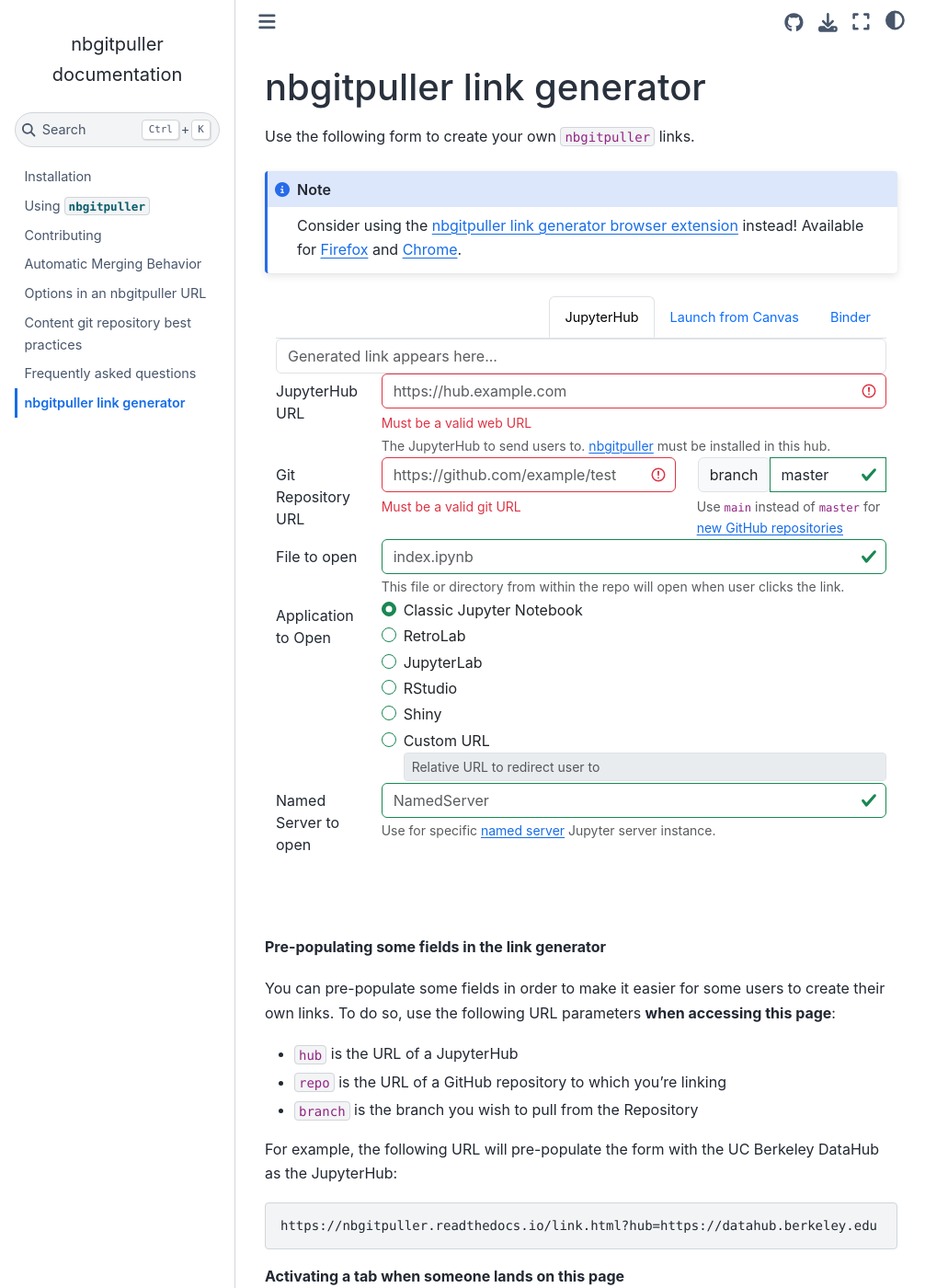
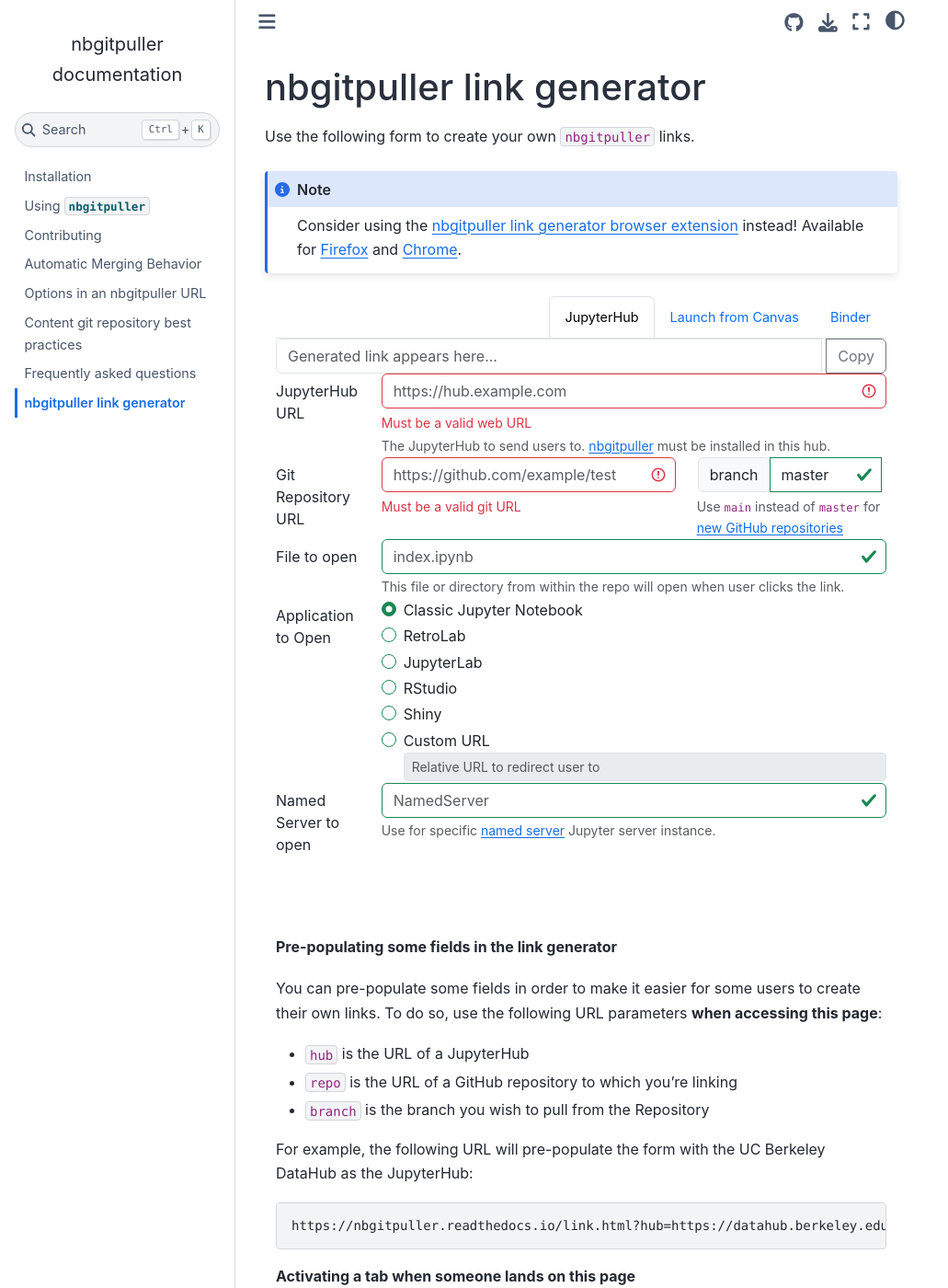
Before and after one commit to jupyterhub/nbgitpuller, a Sphinx documentation site: the page built from docs/link.rst, in a window 1280 px wide and 1400 px high. Shown: the whole window at 92% size, without its empty margins (0-1031 px from the left). Built offline with Sphinx 7.4.7 and the Sphinx Book theme 1.1.4, drawn with Linux system fonts in a browser that asks for light colours.

Commit message:
Add copy button for link generator

```diff
--- a/docs/_static/link_gen/link.js
+++ b/docs/_static/link_gen/link.js
@@ -283,3 +283,10 @@
     // Do an initial render, to make sure our disabled / enabled properties are correctly set
     render();
 }
+
+function copyLink(elementId) {
+  var copyText = document.getElementById(elementId);
+  copyText.select();
+  copyText.setSelectionRange(0, 99999);
+  navigator.clipboard.writeText(copyText.value);
+}
--- a/docs/link.rst
+++ b/docs/link.rst
@@ -38,17 +38,25 @@
              </ul>
 
              <div class="tab-content">
-               <div class="tab-pane fade show active" id="auth-default" role="tabpanel" aria-labelledby="tab-auth-default" tabindex="0">
-                 <input type="text" readonly class="form-control form-control" id="default-link" name="auth-default-link" placeholder="Generated link appears here...">
-               </div>
-               <div class="tab-pane fade" id="auth-canvas" role="tabpanel" aria-labelledby="tab-auth-canvas"  tabindex="0">
-                 <input type="text" readonly class="form-control form-control" id="canvas-link" name="auth-canvas-link" placeholder="Generated canvas 'external app' link appears here...">
-               </div>
-               <div class="tab-pane fade" id="auth-binder" role="tabpanel" aria-labelledby="tab-auth-binder"  tabindex="0">
-                 <input type="text" readonly class="form-control form-control" id="binder-link" name="auth-binder-link" placeholder="Generated Binder link appears here...">
-               </div>
+              <div class="tab-pane fade show active" id="auth-default" role="tabpanel" aria-labelledby="tab-auth-default" tabindex="0">
+                  <div class="input-group">
+                      <input type="text" readonly class="form-control form-control" id="default-link" name="auth-default-link" placeholder="Generated link appears here...">
+                      <button class="btn btn-outline-secondary" type="button" onclick="copyLink('default-link')">Copy</button>
+                  </div>
+              </div>
+              <div class="tab-pane fade" id="auth-canvas" role="tabpanel" aria-labelledby="tab-auth-canvas" tabindex="0">
+                  <div class="input-group">
+                      <input type="text" readonly class="form-control form-control" id="canvas-link" name="auth-canvas-link" placeholder="Generated canvas 'external app' link appears here...">
+                      <button class="btn btn-outline-secondary" type="button" onclick="copyLink('canvas-link')">Copy</button>
+                  </div>
+              </div>
+              <div class="tab-pane fade" id="auth-binder" role="tabpanel" aria-labelledby="tab-auth-binder" tabindex="0">
+                  <div class="input-group">
+                      <input type="text" readonly class="form-control form-control" id="binder-link" name="auth-binder-link" placeholder="Generated Binder link appears here...">
+                      <button class="btn btn-outline-secondary" type="button" onclick="copyLink('binder-link')">Copy</button>
+                  </div>
+              </div>
              </div>
-           </div>
 
            <div class="form-group row">
              <label for="hub" class="col-sm-2 col-form-label">JupyterHub URL</label>
@@ -191,6 +199,19 @@
          // load link javascript on page load
          window.addEventListener("load", linkMain);
      </script>
+    <style>
+      .input-group {
+          display: flex;
+          align-items: center;
+      }
+      .input-group input {
+          flex: 1;
+          margin-right: 5px;
+      }
+      .input-group button {
+          flex-shrink: 0;
+      }
+    </style>
 
 
 **Pre-populating some fields in the link generator**
```
